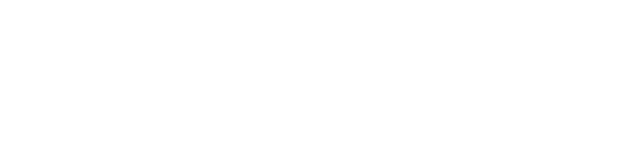
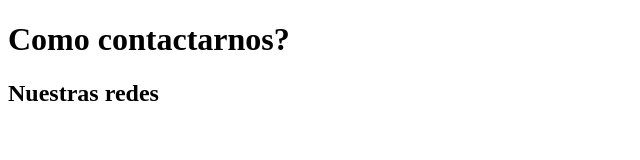
Before and after one commit to SebastianCampos9/preentrega2-campos, a plain HTML site: page pages/contacto.html in a window 1280 px wide. Shown: the whole page, without its empty margins (0-640 px from the left). Drawn offline with Linux system fonts and the light colour scheme.

Commit message:
aplicando titulos al html contacto

```diff
--- a/pages/contacto.html
+++ b/pages/contacto.html
@@ -7,6 +7,14 @@
     <title>Document</title>
 </head>
 <body>
+    <header>
+        <h1>  Como contactarnos?  </h1>
+        <h2>Nuestras redes</h2>
+    </header>
+
+    <main> </main>
+
+    <footer> </footer>
 
 </body>
 </html>
```
